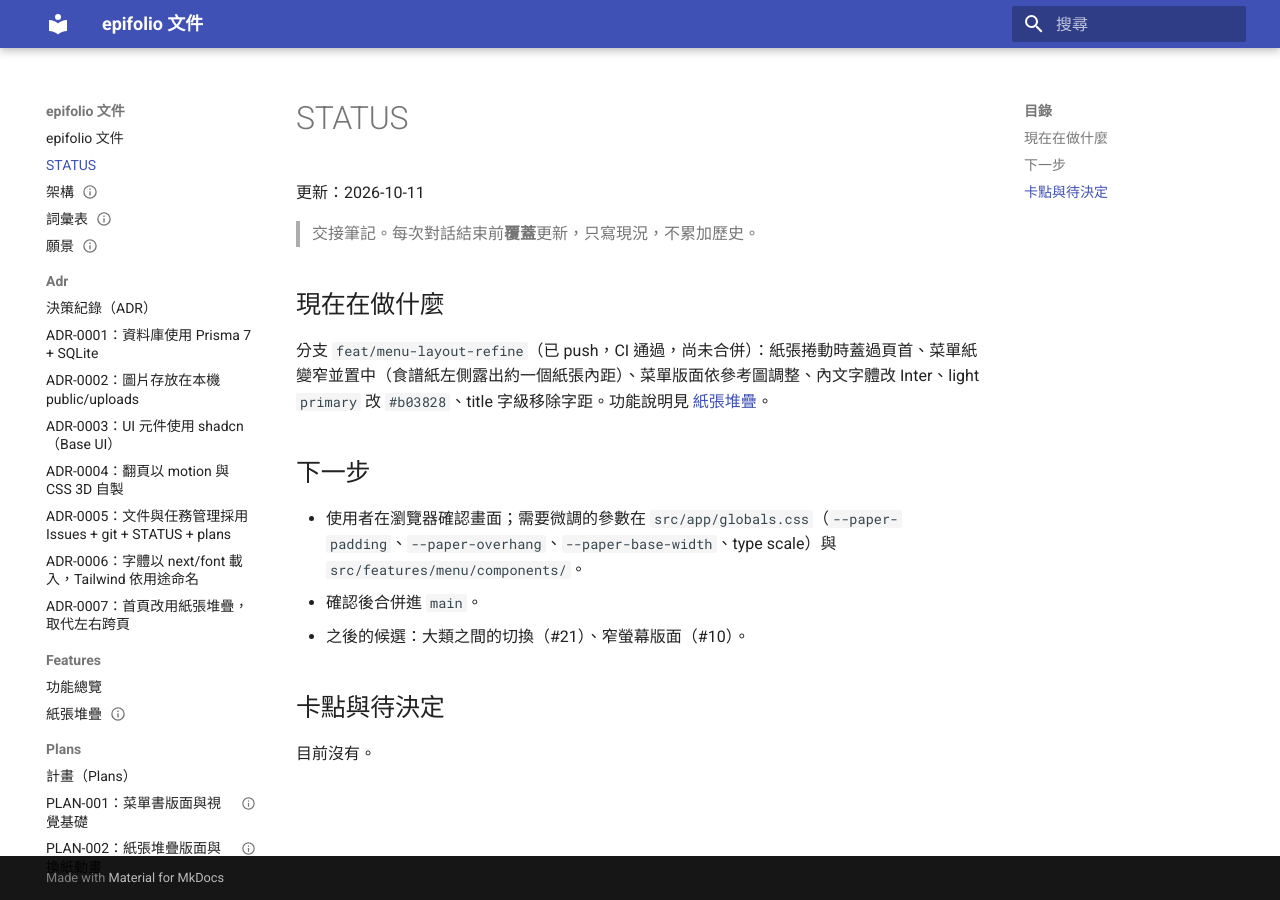
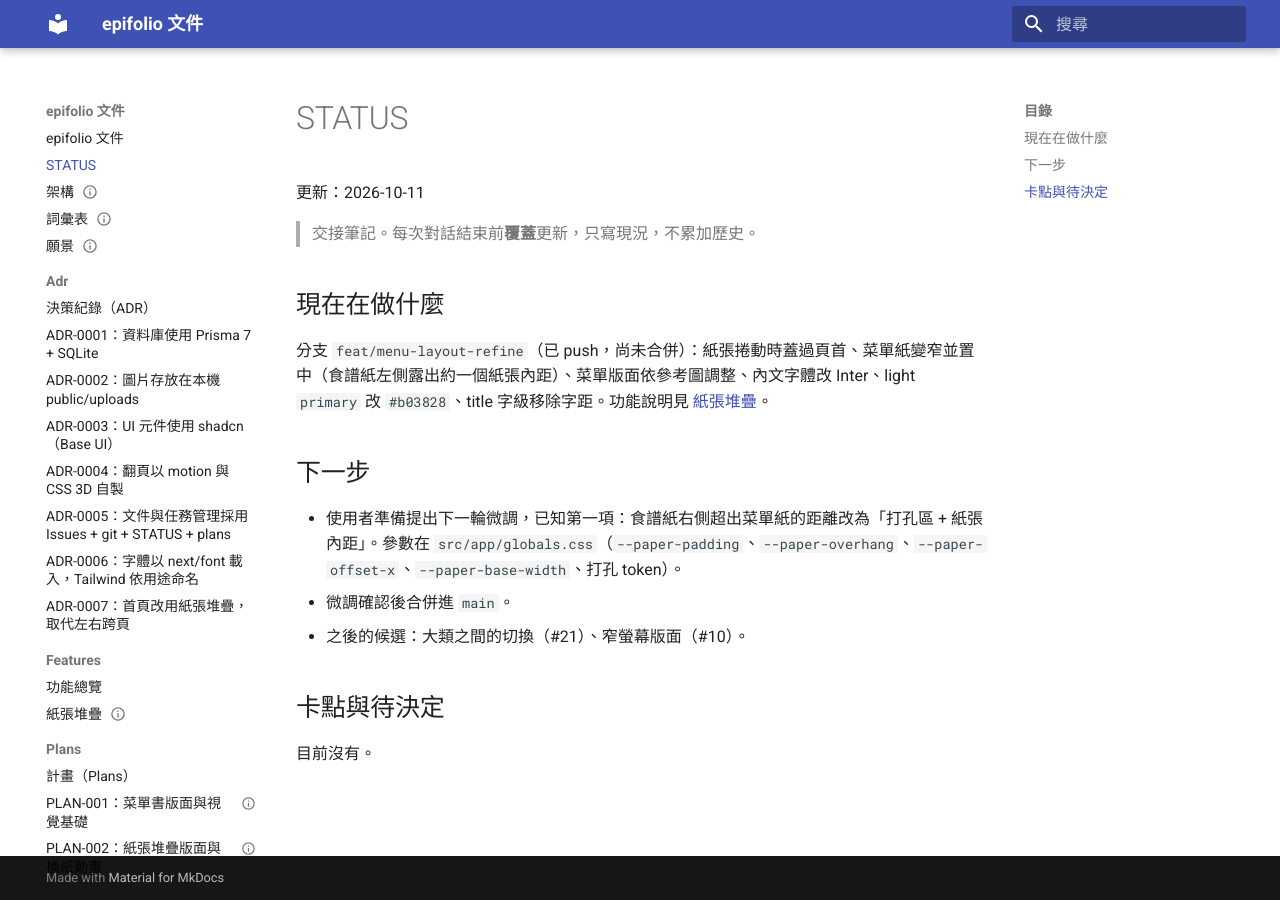
Before and after one commit to piercelin11/epifolio, an MkDocs documentation site: the page built from docs/STATUS.md, in a window 1280 px wide. Built offline with MkDocs 1.6.1 and Material for MkDocs 9.7.7, drawn with Linux system fonts in a browser that asks for light colours.

Commit message:
docs: update status for menu layout refinements

```diff
--- a/docs/STATUS.md
+++ b/docs/STATUS.md
@@ -6,12 +6,12 @@
 
 ## 現在在做什麼
 
-分支 `feat/menu-layout-refine`（已 push，CI 通過，尚未合併）：紙張捲動時蓋過頁首、菜單紙變窄並置中（食譜紙左側露出約一個紙張內距）、菜單版面依參考圖調整、內文字體改 Inter、light `primary` 改 `#b03828`、title 字級移除字距。功能說明見 [紙張堆疊](features/paper-stack.md)。
+分支 `feat/menu-layout-refine`（已 push，尚未合併）：紙張捲動時蓋過頁首、菜單紙變窄並置中（食譜紙左側露出約一個紙張內距）、菜單版面依參考圖調整、內文字體改 Inter、light `primary` 改 `#b03828`、title 字級移除字距。功能說明見 [紙張堆疊](features/paper-stack.md)。
 
 ## 下一步
 
-- 使用者在瀏覽器確認畫面；需要微調的參數在 `src/app/globals.css`（`--paper-padding`、`--paper-overhang`、`--paper-base-width`、type scale）與 `src/features/menu/components/`。
-- 確認後合併進 `main`。
+- 使用者準備提出下一輪微調，已知第一項：食譜紙右側超出菜單紙的距離改為「打孔區 + 紙張內距」。參數在 `src/app/globals.css`（`--paper-padding`、`--paper-overhang`、`--paper-offset-x`、`--paper-base-width`、打孔 token）。
+- 微調確認後合併進 `main`。
 - 之後的候選：大類之間的切換（#21）、窄螢幕版面（#10）。
 
 ## 卡點與待決定
```
